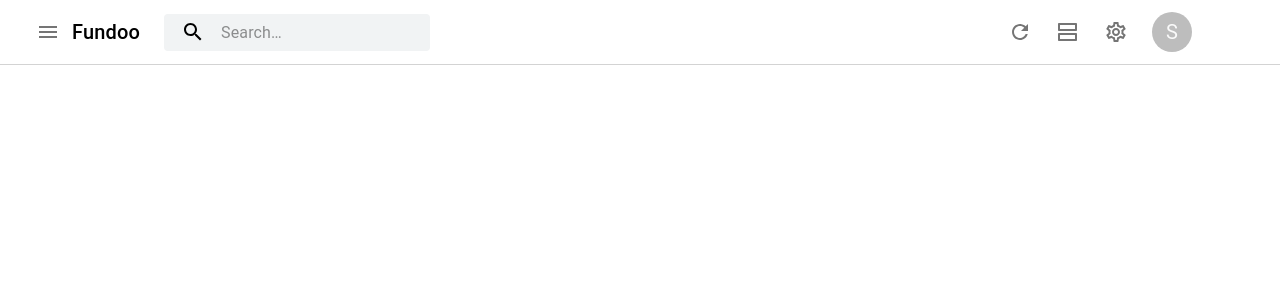
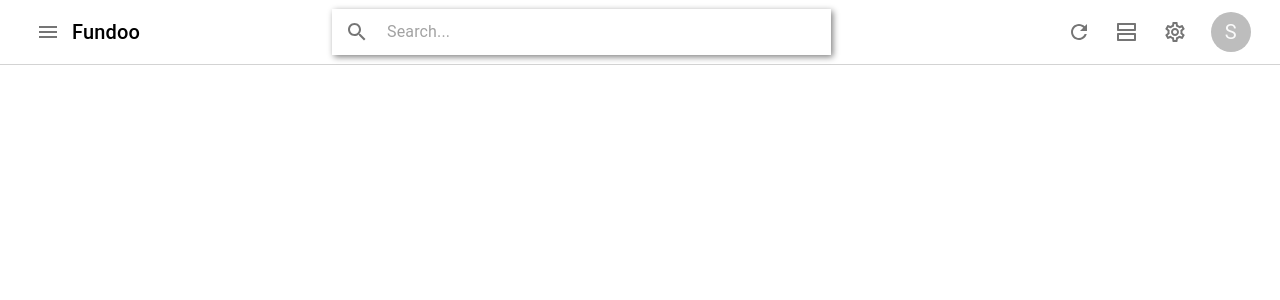
Before and after one commit to shiv-N/FundooFrontEnd, a React (Create React App) app in the folder fundooapp/: page /dashboard in a window 1280 px wide. Shown: the top 300 px of the page. Built offline with nearby package versions, Linux system fonts and the light colour scheme.

Commit message:
navebar css

```diff
--- a/fundooapp/src/Component/MenuDrawer.jsx
+++ b/fundooapp/src/Component/MenuDrawer.jsx
@@ -9,19 +9,31 @@ import InboxIcon from '@material-ui/icons/MoveToInbox';
 import MailIcon from '@material-ui/icons/Mail';
 import { IconButton } from '@material-ui/core';
 import { MenuOutlined } from '@material-ui/icons';
-import { useStyles } from '../css/NavbarCSS'
+import { useStyles } from '../css/NavbarCSS';
+import { withStyles } from '@material-ui/core/styles'
+import { Component } from 'react';
 
 
-export default function MenuDrawer(props) {
-    const classes = useStyles();
-    const [open, setOpen] = React.useState(false);
-    const HandleDrawerOpen = () => {
-        setOpen(true)
+class MenuDrawer extends Component{
+
+    constructor(props){
+        super(props);
+        this.state={
+            open:false
+        }
     }
-    const HandleDrawerClose = () => {
-        setOpen(false)
+    HandleDrawerOpen = () => {
+        this.setState({
+            open : true
+        });
     }
-
+    HandleDrawerClose = () => {
+        this.setState({
+            open : false
+        });
+    }
+    render(){
+    const {classes} = this.props
     const sideList = (
         <div
             className={classes.list}
@@ -32,8 +44,8 @@ export default function MenuDrawer(props) {
                     <ListItem button key={text}
                         onClick={() => {
                             index % 2 === 0 ?
-                                props.DashboardProps.history.push('/dashboard/note')
-                                : props.DashboardProps.history.push('/dashboard/reminder')
+                                this.props.DashboardProps.history.push('/dashboard/note')
+                                : this.props.DashboardProps.history.push('/dashboard/reminder')
                         }}
                     >
                         <ListItemIcon>{index % 2 === 0 ? <InboxIcon /> : <MailIcon />}</ListItemIcon>
@@ -43,7 +55,7 @@ export default function MenuDrawer(props) {
             </List>
             <Divider />
             <List>
-                <ListItem button onClick={() => props.DashboardProps.history.push('/dashboard/label')} >
+                <ListItem button onClick={() => this.props.DashboardProps.history.push('/dashboard/label')} >
                     <ListItemIcon><MailIcon /></ListItemIcon>
                     <ListItemText primary={'Edit Label'} />
                 </ListItem>
@@ -54,8 +66,8 @@ export default function MenuDrawer(props) {
                     <ListItem button key={text}
                     onClick={() => {
                         index % 2 === 0 ?
-                            props.DashboardProps.history.push('/dashboard/archive')
-                            : props.DashboardProps.history.push('/dashboard/trash')
+                        this.props.DashboardProps.history.push('/dashboard/archive')
+                            : this.props.DashboardProps.history.push('/dashboard/trash')
                     }}>
                         <ListItemIcon>{index % 2 === 0 ? <InboxIcon /> : <MailIcon />}</ListItemIcon>
                         <ListItemText primary={text} />
@@ -69,12 +81,12 @@ export default function MenuDrawer(props) {
 
     return (
         <>
-            <IconButton onClick={!open ? HandleDrawerOpen : HandleDrawerClose}>
+            <IconButton onClick={!this.state.open ? this.HandleDrawerOpen : this.HandleDrawerClose}>
                 <MenuOutlined />
             </IconButton>
             <Drawer
                 anchor='left'
-                open={open}
+                open={this.state.open}
                 variant='persistent'
                 className={classes.drawer}
             >
@@ -85,4 +97,6 @@ export default function MenuDrawer(props) {
 
         </>
     );
+    }
 }
+export default (withStyles)(useStyles)(MenuDrawer);
--- a/fundooapp/src/Component/Navbar.jsx
+++ b/fundooapp/src/Component/Navbar.jsx
@@ -1,11 +1,10 @@
 import React from 'react';
-
 import AppBar from '@material-ui/core/AppBar';
 import Toolbar from '@material-ui/core/Toolbar';
 import IconButton from '@material-ui/core/IconButton';
 import Typography from '@material-ui/core/Typography';
-import InputBase from '@material-ui/core/InputBase';
-import SearchIcon from '@material-ui/icons/Search';
+// import InputBase from '@material-ui/core/InputBase';
+// import SearchIcon from '@material-ui/icons/Search';
 import RefreshOutlinedIcon from '@material-ui/icons/RefreshOutlined';
 import ViewAgendaOutlinedIcon from '@material-ui/icons/ViewAgendaOutlined';
 import SettingsOutlinedIcon from '@material-ui/icons/SettingsOutlined';
@@ -13,31 +12,33 @@ import { Avatar } from '@material-ui/core';
 import DashboardOutlinedIcon from '@material-ui/icons/DashboardOutlined';
 import MenuDrawer from './MenuDrawer';
 import { useStyles } from '../css/NavbarCSS'
+import { withStyles } from '@material-ui/core/styles'
+import { Component } from 'react';
+import Searchbar from './SearchBar';
+
+class Navbar extends Component {
+
+  constructor(props) {
+    super(props);
+    this.state = {
+      view: false
+    }
+  }
 
 
-
-
-export default function Navbar(props) {
-  const classes = useStyles();
-  const [view, setView] = React.useState(false)
-
+  render() {
+    const { classes } = this.props;
     return (
       <div className={classes.grow}>
         <AppBar className={classes.appBar} position="fixed" color="inherit">
           <Toolbar>
-          {/* <IconButton
-            edge="start"
-            className={classes.menuButton}
-            color="inherit"
-            aria-label="open drawer"
-          >
-            <MenuIcon />
-          </IconButton> */}
-          <MenuDrawer DashboardProps={props.DashboardProps}/>
+            <MenuDrawer DashboardProps={this.props.DashboardProps} />
+            <div>
             <Typography className={classes.title} variant="h6" noWrap>
               Fundoo
           </Typography>
-          <div className={classes.search}>
+          </div>
+            {/* <div className={classes.search}>
               <div className={classes.searchIcon}>
                 <SearchIcon />
               </div>
@@ -49,17 +50,18 @@ export default function Navbar(props) {
                 }}
                 inputProps={{ 'aria-label': 'search' }}
               />
-          </div>
-          <IconButton style={{marginLeft:550}}>
-          <RefreshOutlinedIcon/>
+            </div> */}
+            <Searchbar/>
+            <IconButton >
+              <RefreshOutlinedIcon />
             </IconButton>
 
-          <IconButton onClick={()=>setView(!view)}>
-              { view ? <DashboardOutlinedIcon/> : <ViewAgendaOutlinedIcon/> }
+            <IconButton onClick={() => this.setState({view:!this.state.view})}>
+              {this.state.view ? <DashboardOutlinedIcon /> : <ViewAgendaOutlinedIcon />}
             </IconButton>
 
             <IconButton>
-          <SettingsOutlinedIcon/>
+              <SettingsOutlinedIcon />
             </IconButton>
 
             <IconButton>
@@ -72,3 +74,5 @@ export default function Navbar(props) {
       </div>
     );
   }
+}
+export default (withStyles)(useStyles)(Navbar);
--- a/fundooapp/src/Component/Note.jsx
+++ b/fundooapp/src/Component/Note.jsx
@@ -51,7 +51,7 @@ class Note extends Component {
         return (
 
             <div>
-                <Container style={{ marginTop: '6em' }}>
+                <Container style={{ marginTop: '2em' }}>
                     <div className="maincontainer">
                         <ClickAwayListener onClickAway={() => this.onChange(false)}>
                             <div className='takeNote' onClick={() => this.onChange(true)}>
--- /dev/null
+++ b/fundooapp/src/Component/SearchBar.jsx
@@ -0,0 +1,30 @@
+import React from 'react';
+import InputBase from '@material-ui/core/InputBase';
+import IconButton from '@material-ui/core/IconButton';
+import SearchIcon from '@material-ui/icons/Search';
+import { useStyles } from '../css/NavbarCSS'
+import { withStyles } from '@material-ui/core/styles'
+import { Component } from 'react';
+
+
+class CustomizedInputBase extends Component {
+
+    render(){
+  const {classes} = this.props;
+
+  return (
+    <div className={classes.root}>
+      <IconButton className={classes.iconButton} aria-label="menu">
+      <SearchIcon />
+      </IconButton>
+      <InputBase
+        className={classes.input}
+        placeholder="Search..."
+        inputProps={{ 'aria-label': 'search' }}
+      />
+
+    </div>
+  );
+    }
+}
+export default (withStyles)(useStyles)(CustomizedInputBase);
--- a/fundooapp/src/Service/AxiosService.js
+++ b/fundooapp/src/Service/AxiosService.js
@@ -7,18 +7,17 @@ export default class AxiosService {
        console.log('axiosService data of post:',data,tokenAuth);
        return axios.post(Baseurl+path,data,tokenAuth);
     }
+
     GET(path,data,tokenAuth){
         console.log('axiosService data of get:',data,tokenAuth);
         return axios.get(Baseurl+path,data,tokenAuth);
      }
+
      PUT(path,data,tokenAuth){
         console.log('axiosService data of put:',data,tokenAuth);
         return axios.put(Baseurl+path,data,tokenAuth);
      }
-     PUT(path,tokenAuth){
-      console.log('axiosService data of put:',tokenAuth);
-      return axios.put(Baseurl+path,tokenAuth);
-      }
+
      DELETE(path,data,tokenAuth){
         console.log('axiosService data of delete:',data,tokenAuth);
         return axios.delete(Baseurl+path,data,tokenAuth);
--- a/fundooapp/src/css/NavbarCSS.js
+++ b/fundooapp/src/css/NavbarCSS.js
@@ -1,67 +1,77 @@
-import { makeStyles } from '@material-ui/core/styles';
 
-export const useStyles = makeStyles(theme => ({
+export const useStyles = theme => ({
     appBar:{
+        display:'flex',
+        position:'relative',
+        justifyContent: 'space-between',
         boxShadow:'none',
-        borderBottom:'1px solid lightgray'
+        borderBottom:'1px solid lightgray',
     },
     grow: {
         flexGrow: 1,
     },
     menuButton: {
-        marginRight: theme.spacing(2),
+        marginRight: '20px',
     },
     title: {
-        display: 'none',
-        [theme.breakpoints.up('sm')]: {
-            display: 'block',
-        },
+        display:'flex',
+
     },
     search: {
-        position: 'relative',
-        borderRadius: theme.shape.borderRadius,
+        display: 'flex',
+        position: 'absolute',
         background: '#f1f3f4',
-        border: '1px solid transparent',
-        //backgroundColor: fade('theme.palette.common.white', 0.15),
-        // '&:hover': {
-        //     backgroundColor: fade(theme.palette.common.white, 0.25),
-        // },
-        marginRight: theme.spacing(2),
-        marginLeft: 0,
-        width: '100%',
-        [theme.breakpoints.up('sm')]: {
-            marginLeft: theme.spacing(3),
-            width: 'auto',
-        },
+        border: '1px solid red',
+        alignItems:'center',
+        marginRight: '1em',
+        marginLeft: '12em',
+        width: '30%',
 
     },
     searchIcon: {
-        width: theme.spacing(7),
+        width: '40px',
         height: '100%',
         position: 'absolute',
         pointerEvents: 'none',
         display: 'flex',
         alignItems: 'center',
-        justifyContent: 'center',
+        justifyContent: 'center'
     },
     inputRoot: {
         color: 'inherit',
     },
     inputInput: {
-        padding: theme.spacing(1, 1, 1, 7),
-        transition: theme.transitions.create('width'),
-        width: '100%',
-        [theme.breakpoints.up('md')]: {
-            width: 200,
-        }
+        padding: '10px 10px 10px 10px',
+        width: '200px',
 
     },
     list: {
-        width: 250,
+        width: 240,
     },
     drawer: {
         '& .MuiDrawer-paper': {
-            top: '4.01em'
+            top: '4.08em'
         }
-    }
-}));
+    },
+    root: {
+        padding: '1px 3px',
+        display: 'flex',
+        justifyself:'none',
+        marginRight: '14em',
+        marginLeft: '12em',
+        minWidth:'40%',
+        boxShadow:'0.1em 0.1em 0.4em 0em grey',
+
+      },
+      input: {
+        marginLeft: theme.spacing(1),
+        flex: 1,
+      },
+      iconButton: {
+        padding: 10,
+      },
+      divider: {
+        height: 28,
+        margin: 4,
+      }
+});
```
Also changed, not shown: fundooapp/src/Component/DisplayTrashNote.jsx (added, +67 -0 lines), fundooapp/src/Component/SignIn.jsx (+23 -3 lines), fundooapp/src/Component/Trash.jsx (+36 -5 lines), fundooapp/src/Service/UserService.js (+13 -2 lines), fundooapp/src/Component/Archive.jsx (added). Lines whose indentation alone changed are shown as unchanged.
